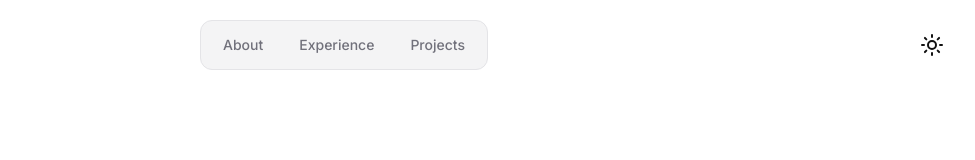
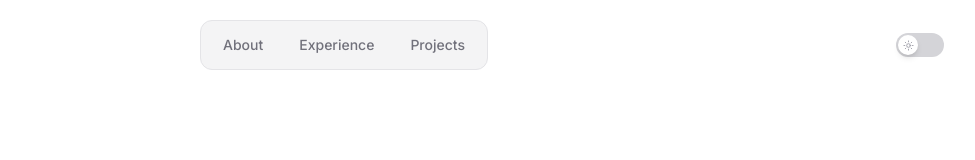
Before and after one commit to Luimoe05/Personal-Portfolio, a React (Vite) app: page / in a window 1280 px wide. Shown: the top 160 px of the page, without its empty margins (296-1271 px from the left). Built offline with nearby package versions, Linux system fonts and the light colour scheme.

Commit message:
Changed the UI for dark/light mode toggle

```diff
--- a/src/App.jsx
+++ b/src/App.jsx
@@ -5,7 +5,7 @@ import MainPage from "./Components/MainPage";
 import TopNavbar from "./Components/TopNavbar";
 import AboutSF from "./Components/AboutSF";
 import { Moon, Sun } from "lucide-react";
-import { motion, AnimatePresence } from "framer-motion";
+import { motion } from "framer-motion";
 
 export default function App() {
   const [isDark, setIsDark] = useState(false);
@@ -23,33 +23,24 @@ export default function App() {
         <div className="flex justify-center m-5 relative z-10 items-center">
           <TopNavbar isDark={isDark} />
           <div className="absolute right-5 flex items-center">
-            <AnimatePresence mode="wait">
-              {isDark ? (
-                <motion.div
-                  key="moon"
-                  initial={{ rotate: -90, opacity: 0, scale: 0.8 }}
-                  animate={{ rotate: 0, opacity: 1, scale: 1 }}
-                  exit={{ rotate: 90, opacity: 0, scale: 0.8 }}
-                  transition={{ duration: 0.3 }}
-                  whileHover={{ scale: 1.1, opacity: 0.7 }}
-                  whileTap={{ scale: 0.95 }}
-                >
-                  <Moon className="cursor-pointer" onClick={toggleMode} />
-                </motion.div>
-              ) : (
-                <motion.div
-                  key="sun"
-                  initial={{ rotate: 90, opacity: 0, scale: 0.8 }}
-                  animate={{ rotate: 0, opacity: 1, scale: 1 }}
-                  exit={{ rotate: -90, opacity: 0, scale: 0.8 }}
-                  transition={{ duration: 0.3 }}
-                  whileHover={{ scale: 1.1, opacity: 0.7 }}
-                  whileTap={{ scale: 0.95 }}
-                >
-                  <Sun className="cursor-pointer" onClick={toggleMode} />
-                </motion.div>
-              )}
-            </AnimatePresence>
+            <button
+              onClick={toggleMode}
+              aria-label="Toggle theme"
+              className={`relative flex items-center w-12 h-6 rounded-full cursor-pointer transition-colors duration-300 ${
+                isDark ? "bg-zinc-600" : "bg-zinc-300"
+              }`}
+            >
+              <motion.div
+                className="absolute w-5 h-5 rounded-full bg-white shadow-md flex items-center justify-center"
+                animate={{ x: isDark ? 26 : 2 }}
+                transition={{ type: "spring", stiffness: 500, damping: 30 }}
+              >
+                {isDark
+                  ? <Moon size={11} className="text-zinc-600" />
+                  : <Sun size={11} className="text-zinc-400" />
+                }
+              </motion.div>
+            </button>
           </div>
         </div>
 
```
